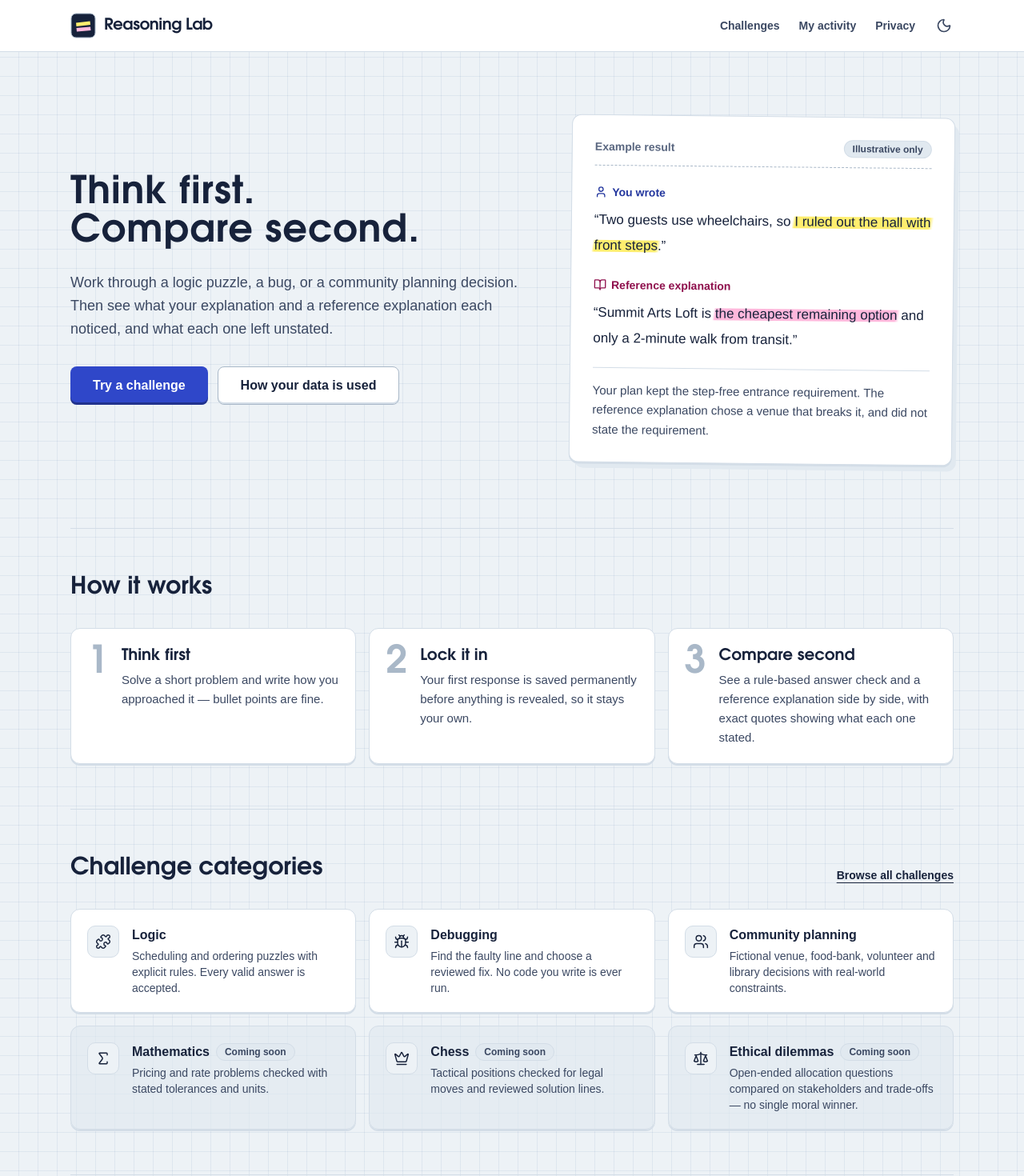
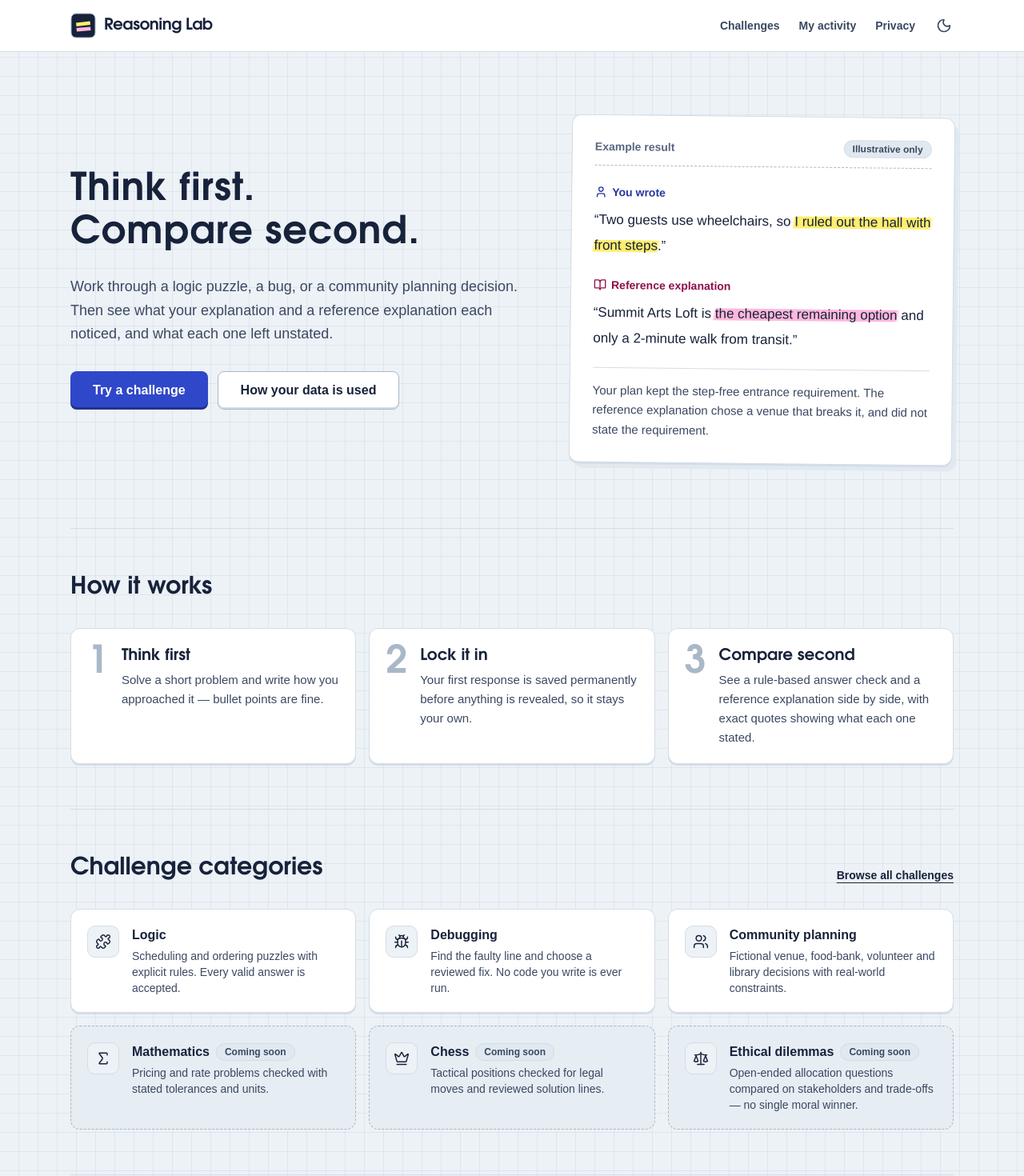
Before and after one commit to ashwinvijayaguru/reasoning-lab-lite, a Next.js app: page / in a window 1280 px wide. Shown: the top 1470 px of the page at 80% size. Built offline with nearby package versions, Linux system fonts and the light colour scheme.

Commit message:
Updated heading and category list styles for better dark mode display

```diff
--- a/app/page.tsx
+++ b/app/page.tsx
@@ -16,7 +16,7 @@ export default function Home() {
     <div className="mx-auto max-w-6xl px-4 sm:px-6">
       <section className="grid gap-10 py-14 sm:py-20 lg:grid-cols-[1.1fr_0.9fr] lg:items-center">
         <div>
-          <h1 className="text-5xl text-ink sm:text-5xl">
+          <h1 className="text-5xl leading-[1.12] text-ink">
             Think first.
             <br />
             Compare second.
@@ -88,7 +88,7 @@ export default function Home() {
         </div>
         <ul className="mt-8 grid gap-4 sm:grid-cols-2 lg:grid-cols-3">
           {CATEGORIES.map((c) => (
-            <li key={c.id} className={`flex gap-4 rounded-2xl border border-line p-5 shadow-[0_2px_0_var(--color-line)] ${c.status === "available" ? "bg-paper" : "bg-canvas-deep/60"}`}>
+            <li key={c.id} className={`flex gap-4 rounded-2xl border p-5 ${c.status === "available" ? "border-line bg-paper shadow-[0_2px_0_var(--color-line)]" : "border-dashed border-line-strong bg-unavailable"}`}>
               <CategoryIcon category={c.id} />
               <div>
                 <div className="flex flex-wrap items-center gap-2">
```
